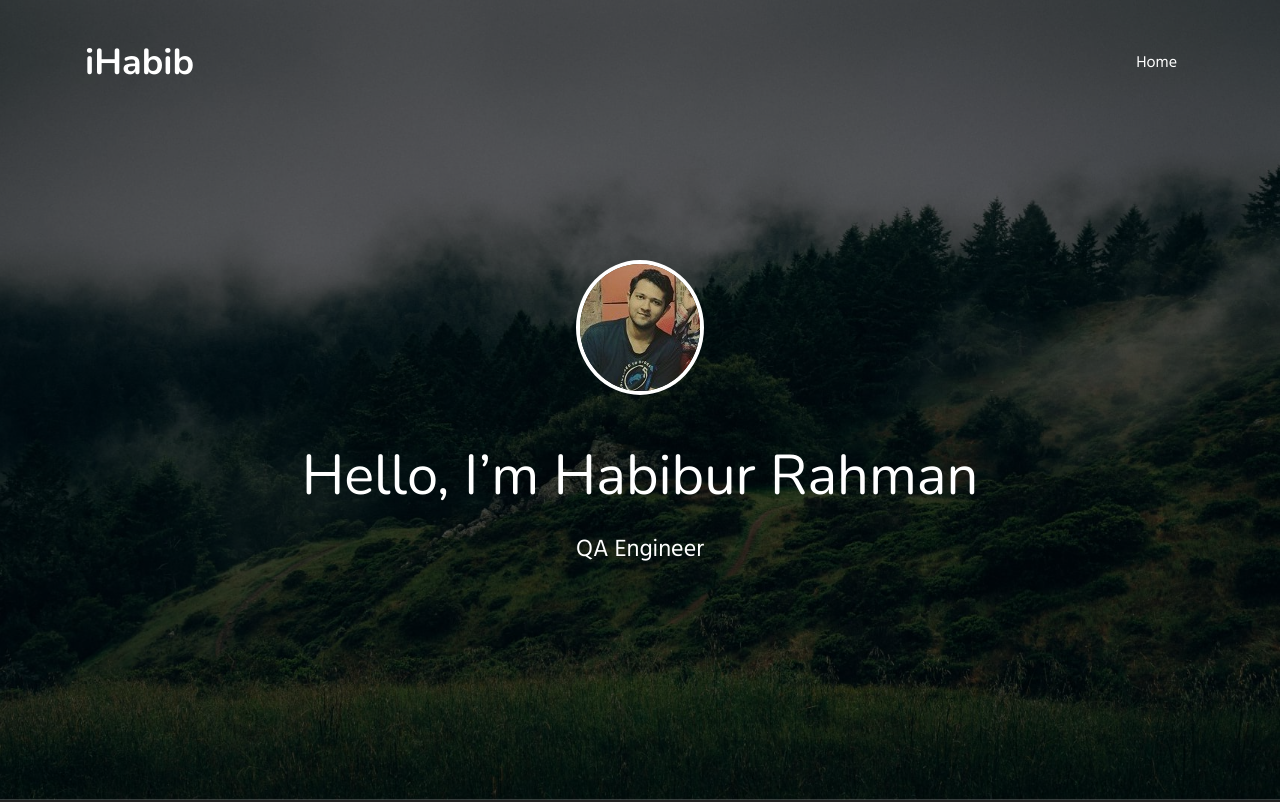
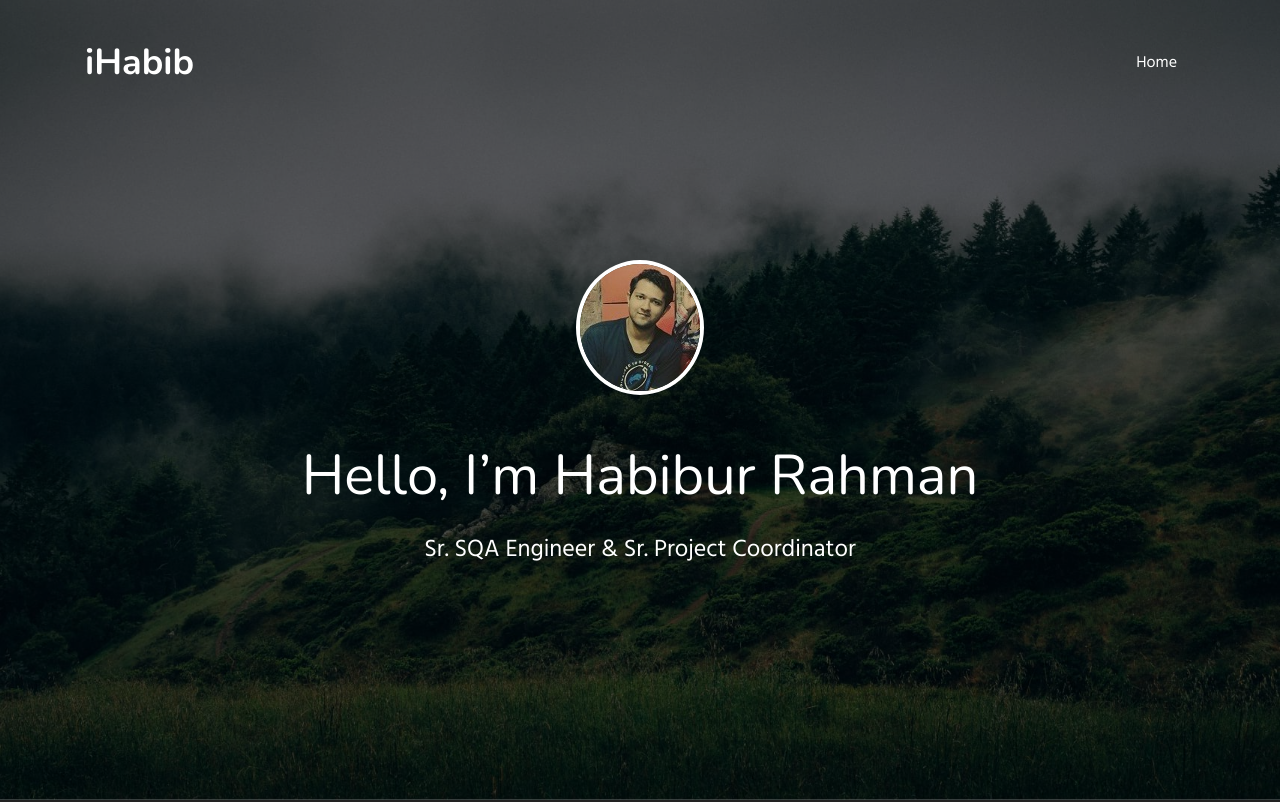
Before and after one commit to 22habib95/ihabib, a plain HTML site: page index.html in a window 1280 px wide. Shown: the top 802 px of the page. Drawn offline with nearby package versions, Linux system fonts and the light colour scheme.

Commit message:
Update index.html
Changed Designation

```diff
--- a/index.html
+++ b/index.html
@@ -65,7 +65,7 @@ Author URL: http://w3layouts.com
                 <img src="assets/images/c1.jpg" alt="about image" class="img-fluid">
                 <h3 class="banner-text mt-5">Hello, I’m Habibur Rahman
                   </h3>
-                  <p class="my-4 mb-5">QA Engineer</p><br>
+                  <p class="my-4 mb-5">Sr. SQA Engineer & Sr. Project Coordinator</p><br>
 
               </div>
             </div>
```
